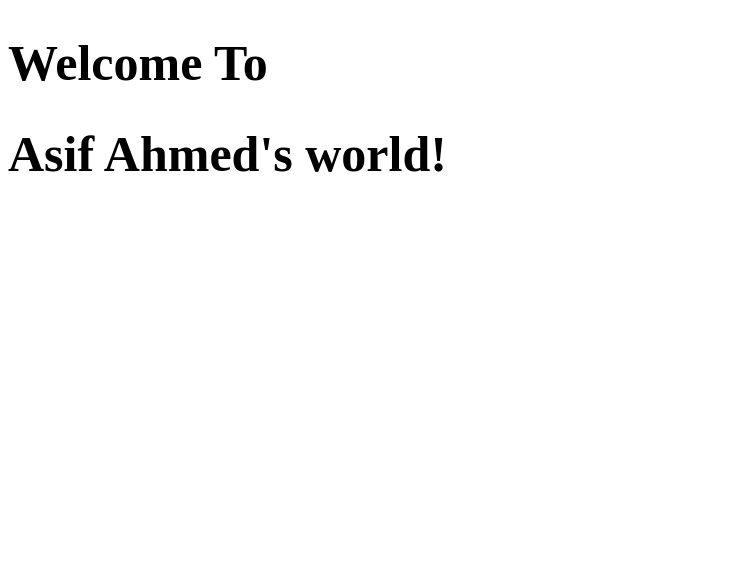
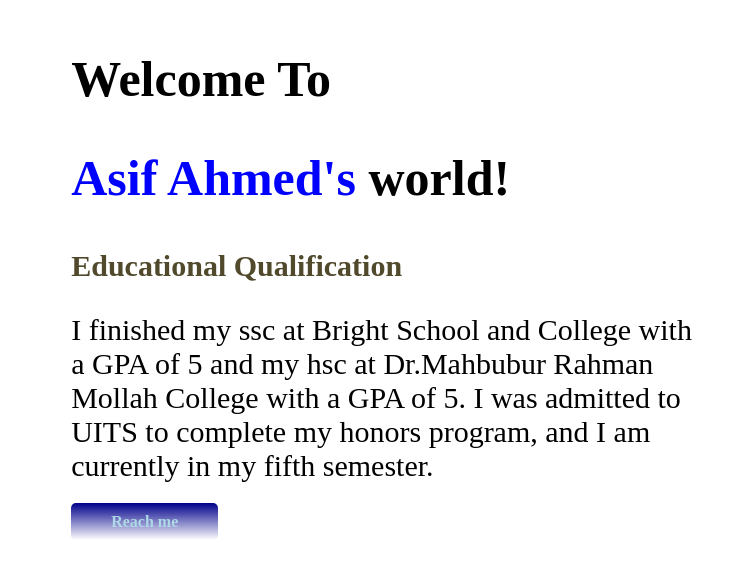
Before and after one commit to mda0978/developer.portfolio, a plain HTML site: page index.html in a window 1280 px wide. Shown: the whole page, without its empty margins (0-747 px from the left). Drawn offline with Linux system fonts and the light colour scheme.

Commit message:
secondcommit

```diff
--- a/index.html
+++ b/index.html
@@ -1,16 +1,31 @@
 <!DOCTYPE html>
 <html lang="en">
+
 <head>
     <meta charset="UTF-8">
     <meta name="viewport" content="width=device-width, initial-scale=1.0">
     <title>developer portfolio</title>
     <link rel="preconnect" href="https://fonts.googleapis.com">
-<link rel="preconnect" href="https://fonts.gstatic.com" crossorigin>
-<link href="https://fonts.googleapis.com/css2?family=Josefin+Sans:ital,wght@0,100..700;1,100..700&display=swap" rel="stylesheet">
+    <link rel="preconnect" href="https://fonts.gstatic.com" crossorigin>
+    <link href="https://fonts.googleapis.com/css2?family=Josefin+Sans:ital,wght@0,100..700;1,100..700&display=swap"
+        rel="stylesheet">
     <link rel="stylesheet" href="style.css">
 </head>
+
 <body>
-    <h1> Welcome To</h1>
-    <h1> Asif Ahmed's world!</h1>
+    <section>
+        <div class="half">
+            <h1> Welcome To</h1>
+            <h1> <span class="color">Asif Ahmed's</span> world!</h1>
+            <h2>Educational Qualification</h2>
+            <p>I finished my ssc at Bright School and College with a GPA of 5 and my hsc at Dr.Mahbubur Rahman Mollah
+                College with a GPA of 5. I was admitted to UITS to complete my honors program, and I am currently in my
+                fifth semester.</p>
+            <a class="link-button" target="_blank"
+                href="https://www.facebook.com/profile.php?id=100010598821357&mibextid=ZbWKwL">Reach me
+            </a>
+        </div>
+    </section>
 </body>
+
 </html>
--- a/style.css
+++ b/style.css
@@ -1,4 +1,4 @@
-body{
+body {
     // <uniquifier>: Use a unique and descriptive class name
     // <weight>: Use a value from 100 to 700
 
@@ -9,6 +9,39 @@ body{
         font-style: normal;
     }
 }
-h1{
+
+h1 {
     font-size: 50px;
+
 }
+
+.color {
+    color: blue;
+}
+
+h2 {
+    color: rgb(81, 73, 44);
+    font-size: 30px;
+}
+
+p {
+    font-size: 30px;
+}
+
+section {
+    display: flex;
+}
+
+.half {
+    width: 50%;
+    padding-left: 5%;
+}
+
+.link-button {
+    text-decoration: none;
+    background-image: linear-gradient(darkblue, white);
+    padding: 10px 40px;
+    border-radius: 5px;
+    color: lightblue;
+    font-weight: 700;
+}
```
Lines whose indentation alone changed are shown as unchanged.
